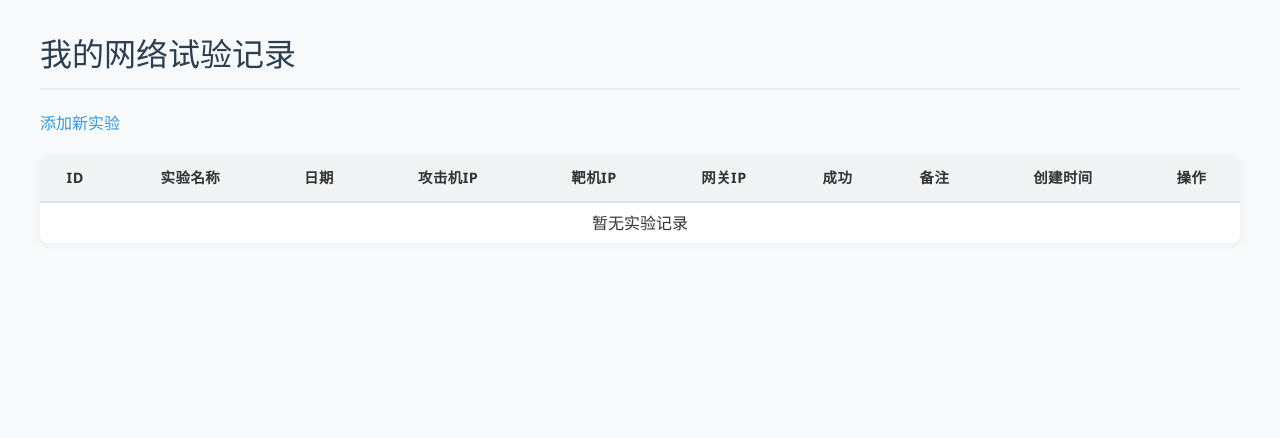
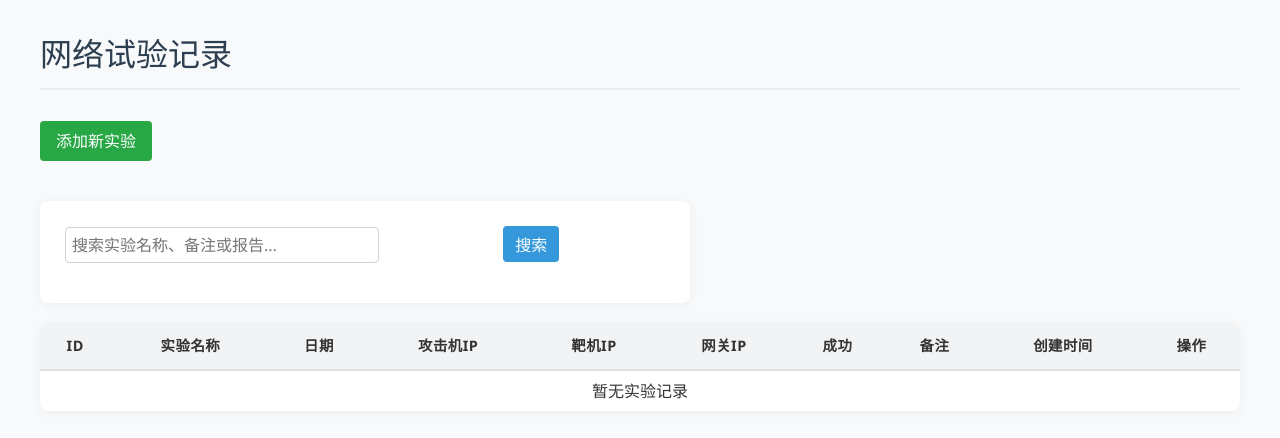
Before and after one commit to divde-b/Flask_experiment_recorder, a Flask app: page / in a window 1280 px wide. Shown: the top 438 px of the page. Run offline with Flask 3, Linux system fonts and the light colour scheme; data that the repository does not hold is empty.

Commit message:
增加搜索功能，修复一些bug

```diff
--- a/Overview.py
+++ b/Overview.py
@@ -48,6 +48,7 @@
 现在已经掌握了全栈基础，树莓派会是你从“学习者”变成“建造者”的跳板。
 
 五、个人想法
-（1.）后续我想要添加查看文章详情在操作列表栏里，用户点击后可以查看文章详情
-（2.）添加一个弹窗，这个弹窗再用户点击删除试验记录时弹出，提示请输入管理员密码，输入我设置的密码后才能被删除
+（1.）后续我想要添加查看文章详情在操作列表栏里，用户点击后可以查看文章详情。
+（2.）添加一个弹窗，这个弹窗再用户点击删除试验记录时弹出，提示请输入管理员密码，输入我设置的密码后才能被删除。
+（3.）在网页顶部增加搜索框，输入关键词支持模糊匹配试验记录。
 """
--- a/app.py
+++ b/app.py
@@ -179,17 +179,12 @@ def delete(exp_id):
     return redirect(url_for('index'))
 
 """
-✅ RESTful路由设计
-
-✅ 参数化查询防止SQL注入
-
-✅ 完整的事务处理
-
-✅ 详细的日志记录
-
-✅ 错误处理机制
-
-✅ 代码结构清晰
+RESTful路由设计
+参数化查询防止SQL注入
+完整的事务处理
+详细的日志记录
+错误处理机制
+代码结构清晰
 """
 
 @app.route('/edit/<int:exp_id>', methods=['GET', 'POST'])
@@ -244,11 +239,8 @@ def edit(exp_id):
 
 """
 查看：首页列表
-
 添加：新增记录
-
 编辑：修改现有记录
-
 删除：移除记录
 """
 
@@ -267,6 +259,48 @@ def detail(exp_id):
         return "记录不存在", 404
     return render_template('detail.html', exp=exp)
 
+"""
+查看单条试验记录的完整信息
+GET请求，通过ID查询单挑记录
+简洁的只读展示页面
+"""
+
+@app.route('/search')
+#搜寻路由
+def search():
+    q = request.args.get('q','').strip()
+    if not q:
+        return redirect(url_for('index'))
+
+    conn = get_db_connection()
+    if not conn:
+        logger.error("搜索时连接数据库失败")
+        return "数据库连接失败"
+
+    with conn.cursor() as cursor:
+        #使用LIKE模糊匹配多个字段
+        sql = """
+            SELECT * FROM experiments
+            WHERE exp_name LIKE %s OR notes LIKE %s OR report LIKE %s
+            ORDER BY exp_date DESC
+        """
+        like_term = f"%{q}%"
+        try:
+            cursor.execute(sql, (like_term, like_term, like_term))
+            experiments = cursor.fetchall()
+            logger.info(f"搜索关键词 '{q}',找到{len(experiments)}条记录")
+        except Error as e:
+            logger.exception("搜索时发生异常")
+            experiments = []
+        finally:
+            conn.close()
+    return render_template('index.html', experiments=experiments, search_query=q)
+
+"""
+全文搜索，支持多个字段模糊匹配
+GET请求，LIKE模糊查询
+多字段搜索，结果按日期排序
+"""
 
 
 if __name__ == '__main__':
--- a/templates/index.html
+++ b/templates/index.html
@@ -6,8 +6,15 @@
     <link rel="stylesheet" href="{{ url_for('static', filename='style.css') }}">
 </head>
 <body>
-    <h1>我的网络试验记录</h1>
-    <a href="{{ url_for('add') }}">添加新实验</a>
+    <h1>网络试验记录</h1>
+    <a class="btn-add" href="{{ url_for('add') }}">添加新实验</a>
+
+    <!--搜索框区域-->
+    <form action="{{ url_for('search') }}" method="get" style="margin: 20px 0;">
+        <input type="text" name="q" placeholder="搜索实验名称、备注或报告..." value="{{ request.args.get('q', '') }}" style="padding: 6px; width: 300px;">
+        <button type="submit" style="padding: 6px 12px;">搜索</button>
+    </form>
+
     <table>
         <thead>
         <tr>
@@ -50,5 +57,9 @@
             {% endfor %}
         </tbody>
     </table>
+    <!--如果是从搜返回的，可以加一个返回首页的链接-->
+    {% if request.args.get('q') %}
+    <p><a href="{{ url_for('index') }}">返回全部记录</a></p>
+    {% endif %}
 </body>
 </html>
```
Also changed, not shown: 1 other file.
